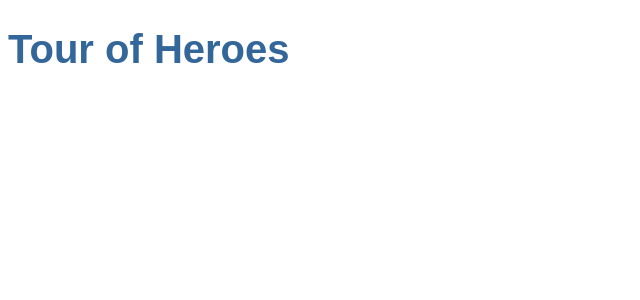
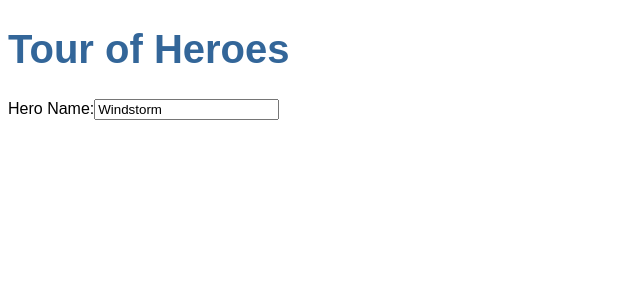
Before and after one commit to jharinda/Angular-Hero, an Angular app: page / in a window 1280 px wide. Shown: the top 300 px of the page, without its empty margins (0-640 px from the left). Built offline with nearby package versions, Linux system fonts and the light colour scheme.

Commit message:
FormModules added to ngModules

```diff
--- a/src/app/app.component.html
+++ b/src/app/app.component.html
@@ -1 +1,2 @@
 <h1>{{title}}</h1>
+<app-heroes></app-heroes>
--- a/src/app/app.module.ts
+++ b/src/app/app.module.ts
@@ -1,5 +1,6 @@
 import { NgModule } from '@angular/core';
 import { BrowserModule } from '@angular/platform-browser';
+import { FormsModule } from '@angular/forms';
 
 import { AppComponent } from './app.component';
 import { HeroesComponent } from './heroes/heroes.component';
@@ -10,7 +11,8 @@
     HeroesComponent
   ],
   imports: [
-    BrowserModule
+    BrowserModule,
+    FormsModule
   ],
   providers: [],
   bootstrap: [AppComponent]
--- /dev/null
+++ b/src/app/hero.ts
@@ -0,0 +1,4 @@
+export interface Hero {
+    id: number;
+    name: string;
+}
--- a/src/app/heroes/heroes.component.html
+++ b/src/app/heroes/heroes.component.html
@@ -1 +1,8 @@
-<p>heroes works!</p>
+<!-- <h2>{{hero.name | uppercase}} Details</h2>
+<div><span>id: </span>{{hero.id}}</div>
+<div><span>name:</span>{{hero.name}}</div> -->
+
+<div>
+    <label for="name">Hero Name:</label>
+    <input id="name" [(ngModel)]="hero.name" placeholder="Name">
+</div>
--- a/src/app/heroes/heroes.component.ts
+++ b/src/app/heroes/heroes.component.ts
@@ -1,4 +1,6 @@
+import { Hero } from './../hero';
 import { Component, OnInit } from '@angular/core';
+
 
 @Component({
   selector: 'app-heroes',
@@ -12,4 +14,10 @@
   ngOnInit(): void {
   }
 
+  hero: Hero = {
+    id: 1,
+    name: 'Windstorm'
+  }
+
+
 }
```
